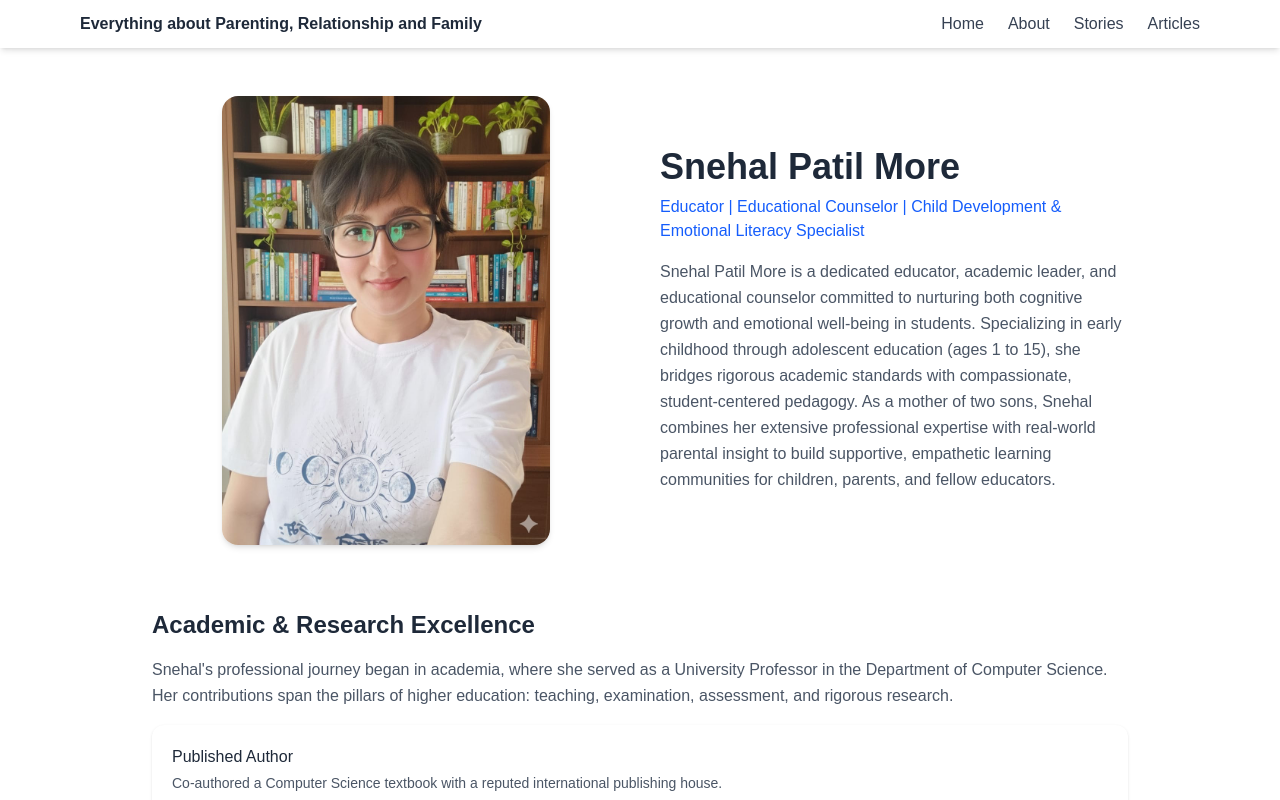
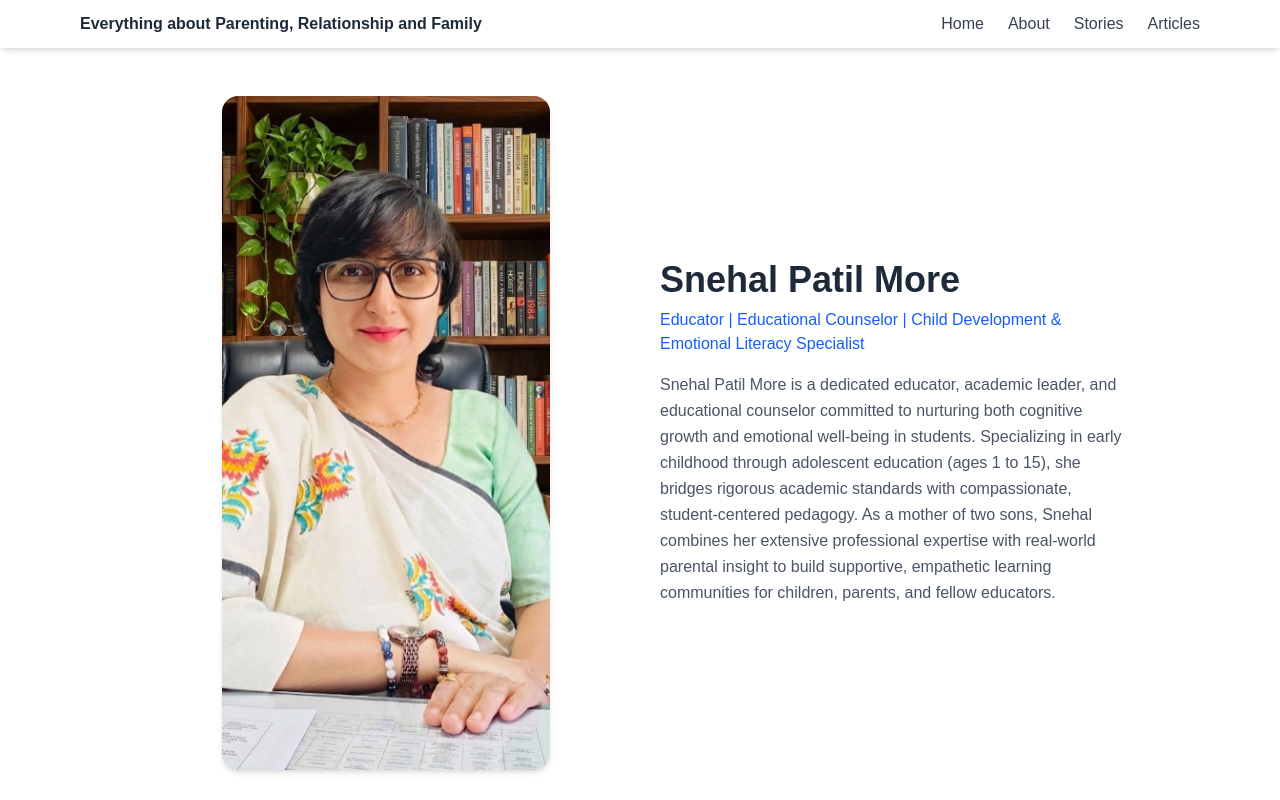
Before and after one commit to empathyseeds/empathy-seeds, a Next.js app: page /about in a window 1280 px wide. Shown: the top 800 px of the page. Built offline with nearby package versions, Linux system fonts and the light colour scheme.

Commit message:
Change About page profile photo

```diff
--- a/app/about/page.tsx
+++ b/app/about/page.tsx
@@ -8,7 +8,7 @@ export default function About() {
         {/* IMAGE */}
         <div className="flex justify-center">
           <img
-            src="/profile.jpg"
+            src="/profile.jpeg"
             alt="Snehal Patil More"
             className="w-[70%] max-w-sm h-auto rounded-2xl shadow-md"
           />
```
Also changed, not shown: public/profile.jpeg (added).
